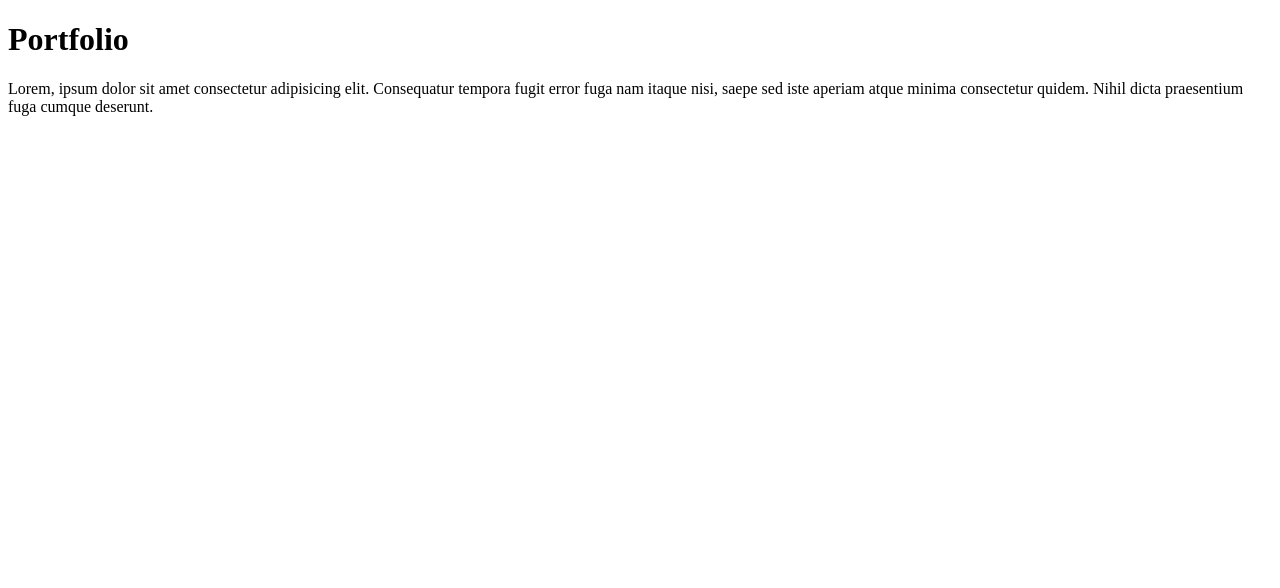
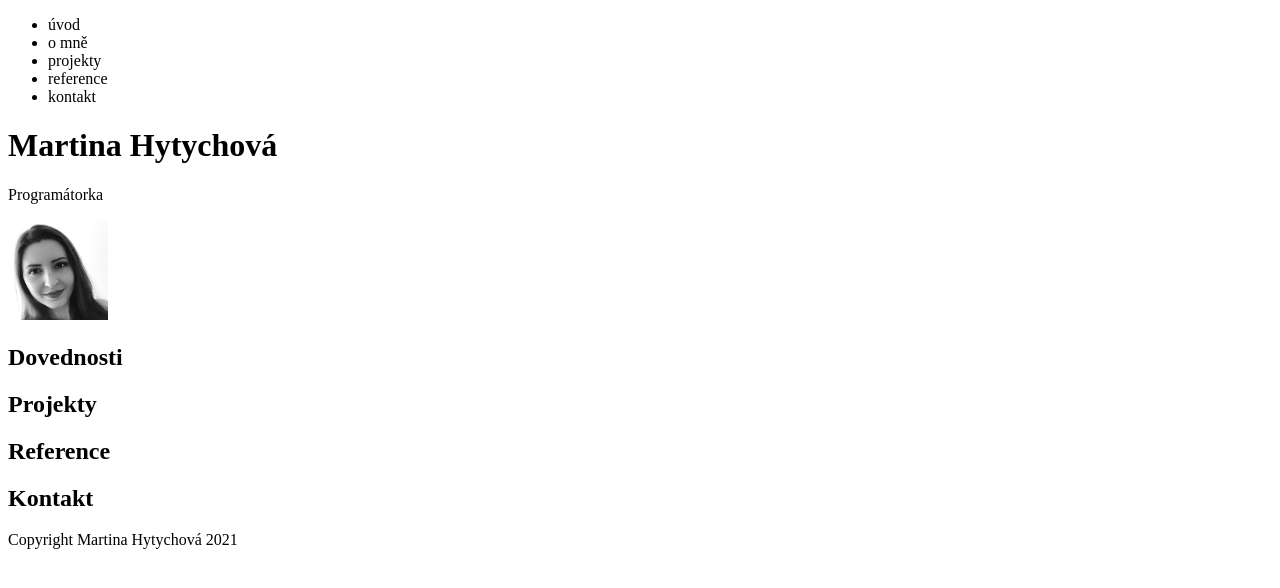
Before and after one commit to Tvorim-Web-od-A-do-Z-2-jaro-2021-Praha/portfolio-projekt-MartinaHytychova, a plain HTML site: page index.html in a window 1280 px wide. Drawn offline with Linux system fonts and the light colour scheme.

Commit message:
příprava html obsahu

```diff
--- a/index.html
+++ b/index.html
@@ -4,16 +4,37 @@
     <meta charset="UTF-8" />
     <meta http-equiv="X-UA-Compatible" content="IE=edge" />
     <meta name="viewport" content="width=device-width, initial-scale=1.0" />
+    <link rel="stylesheet" href="style.css" />
     <title>Portfolio</title>
   </head>
   <body>
+    <nav>
+      <ul>
+        <li><a>úvod</a></li>
+        <li><a>o mně</a></li>
+        <li><a>projekty</a></li>
+        <li><a>reference</a></li>
+        <li><a>kontakt</a></li>
+      </ul>
+    </nav>
     <div>
-      <h1>Portfolio</h1>
-      <p>
-        Lorem, ipsum dolor sit amet consectetur adipisicing elit. Consequatur
-        tempora fugit error fuga nam itaque nisi, saepe sed iste aperiam atque
-        minima consectetur quidem. Nihil dicta praesentium fuga cumque deserunt.
-      </p>
+      <div>
+        <h1>Martina Hytychová</h1>
+        <p>Programátorka</p>
+      </div>
+      <div>
+        <img
+          width="100px"
+          height="100px"
+          src="./img/foto.png"
+          alt="osobní foto"
+        />
+      </div>
     </div>
+    <section><h2>Dovednosti</h2></section>
+    <section><h2>Projekty</h2></section>
+    <section><h2>Reference</h2></section>
+    <section><h2>Kontakt</h2></section>
+    <footer>Copyright Martina Hytychová 2021</footer>
   </body>
 </html>
```
Also changed, not shown: img/foto.png (added), style.css (added), 2 other files.
